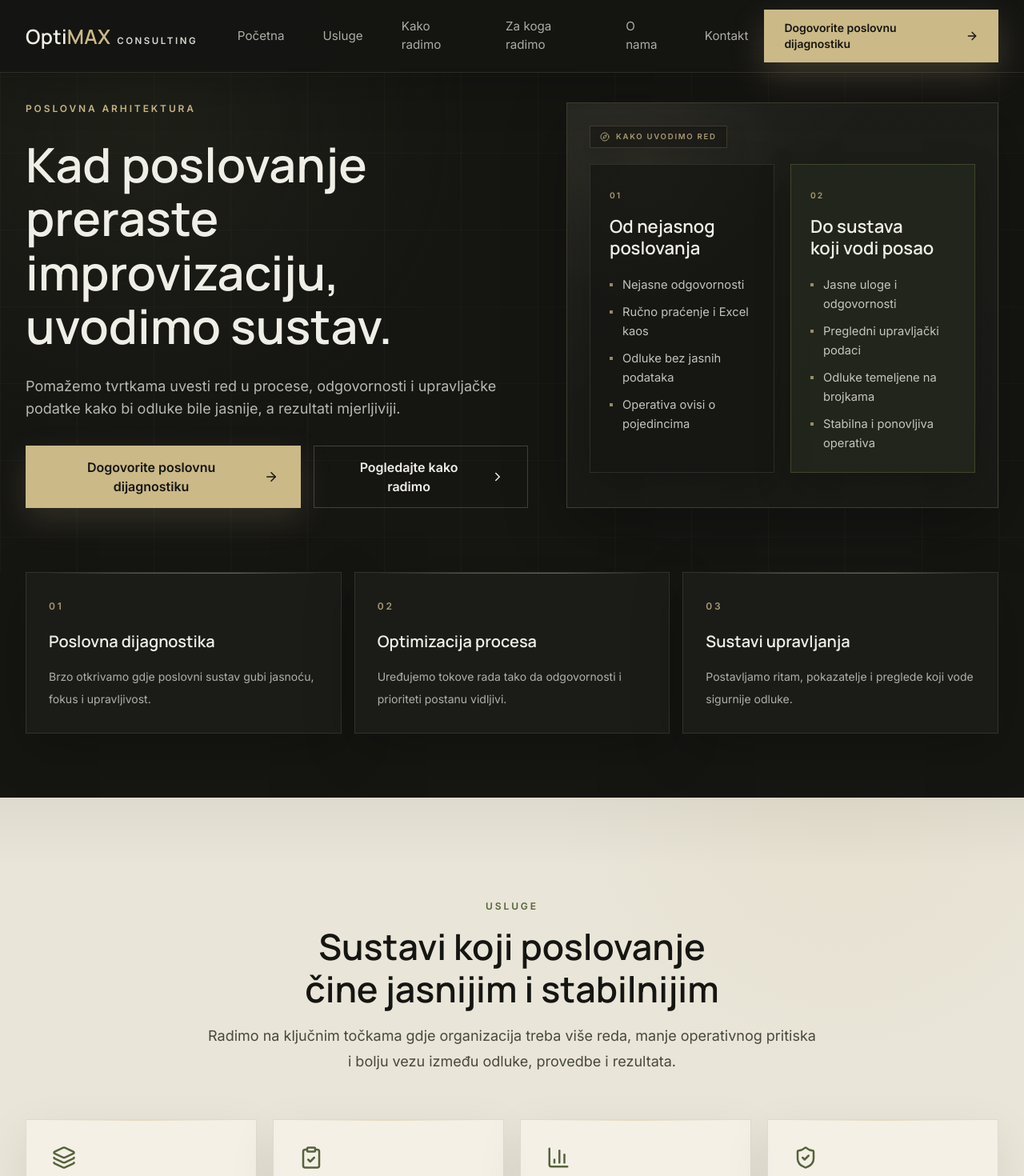
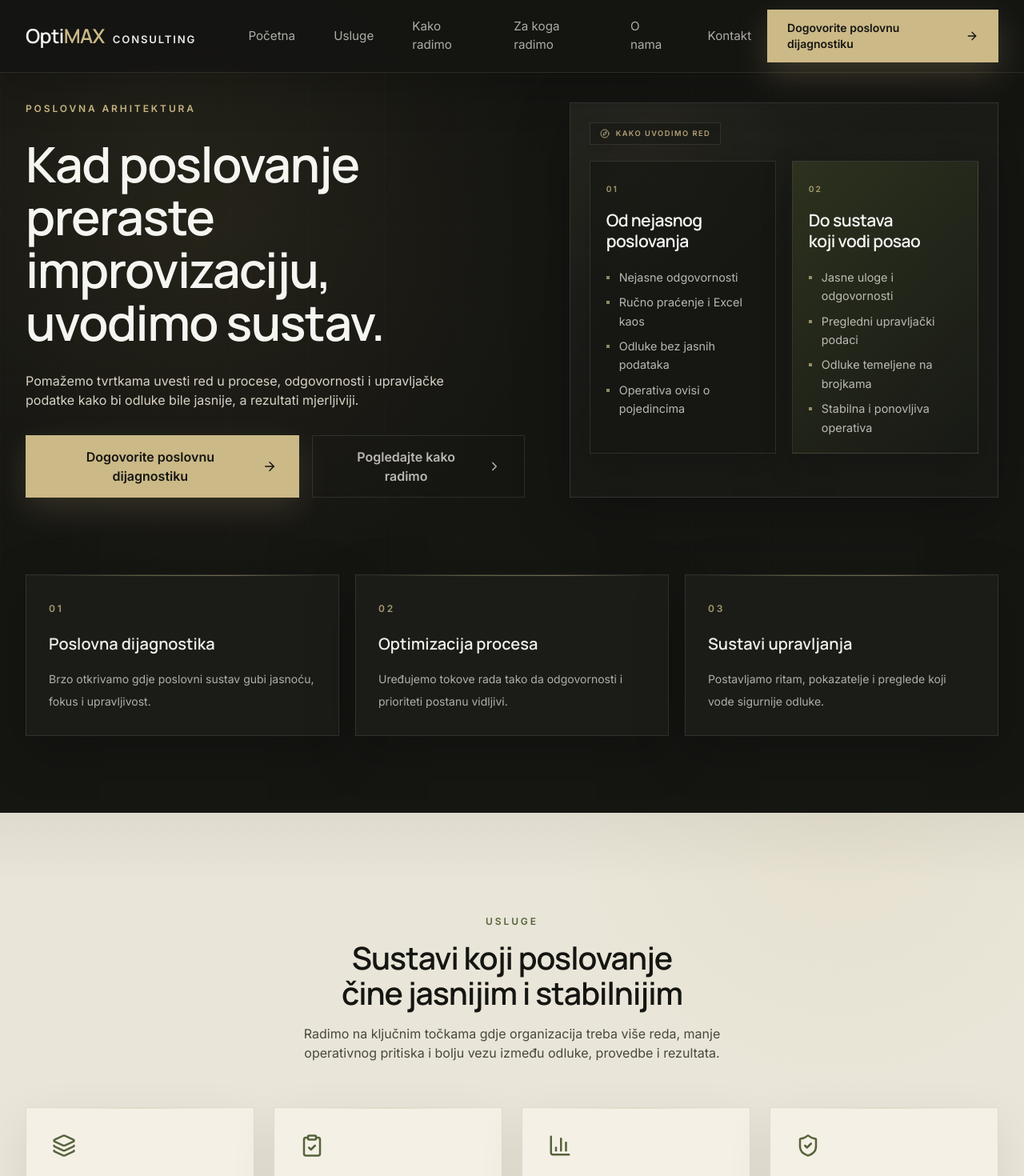
Before and after one commit to jelena1410-ux/optimax-website, a React (Vite) app: page / in a window 1280 px wide. Shown: the top 1470 px of the page at 80% size. Built offline with nearby package versions, Linux system fonts and the light colour scheme.

Commit message:
style: refine boutique Optimax visual hierarchy

```diff
--- a/src/main.jsx
+++ b/src/main.jsx
@@ -28,12 +28,12 @@ const serviceIcons = {
 
 function Logo() {
   return (
-    <a href="#pocetna" className="group mr-3 flex h-10 w-[11.7rem] shrink-0 items-center sm:w-[12.8rem] lg:mr-8 xl:mr-10" aria-label={siteContent.logo.ariaLabel}>
-      <span className="flex min-w-0 items-baseline gap-2 whitespace-nowrap leading-none">
-        <span className="font-display text-[1.4rem] font-semibold tracking-[0.01em] text-graphite-100 transition duration-300 group-hover:text-white sm:text-[1.56rem]">
+    <a href="#pocetna" className="group mr-4 flex h-10 w-[12.1rem] shrink-0 items-center sm:w-[13.15rem] lg:mr-10 xl:mr-12" aria-label={siteContent.logo.ariaLabel}>
+      <span className="flex min-w-0 items-baseline gap-2.5 whitespace-nowrap leading-none">
+        <span className="font-display text-[1.38rem] font-semibold tracking-tight text-[#f5f5f2] transition duration-300 group-hover:text-white sm:text-[1.54rem]">
           Opti<span className="text-champagne-400">MAX</span>
         </span>
-        <span className="text-[0.66rem] font-semibold uppercase tracking-[0.18em] text-graphite-100/90 transition duration-300 group-hover:text-champagne-200 sm:text-[0.72rem] sm:tracking-[0.22em]">
+        <span className="text-[0.76rem] font-semibold uppercase tracking-[0.12em] text-[#f5f5f2]/95 transition duration-300 group-hover:text-champagne-200 sm:text-[0.82rem] sm:tracking-[0.14em]">
           Consulting
         </span>
       </span>
@@ -102,12 +102,12 @@ function Header() {
 
 function SectionHeading({ eyebrow, title, text }) {
   return (
-    <div className="mx-auto max-w-3xl text-center">
+    <div className="reveal mx-auto max-w-2xl text-center">
       <p className="eyebrow">{eyebrow}</p>
-      <h2 className="mt-4 font-display text-[1.7rem] font-semibold leading-[1.18] text-graphite-950 sm:text-[2.2rem] lg:text-[2.8rem]">
+      <h2 className="mt-4 font-display text-[1.55rem] font-semibold leading-[1.12] tracking-tight text-graphite-950 sm:text-[2rem] lg:text-[2.45rem]">
         {title}
       </h2>
-      {text && <p className="mt-4 text-base leading-7 text-graphite-700 sm:text-lg sm:leading-8">{text}</p>}
+      {text && <p className="mx-auto mt-4 max-w-xl text-[15px] leading-relaxed text-graphite-700 sm:text-base">{text}</p>}
     </div>
   );
 }
@@ -117,11 +117,11 @@ function HeroGraphic() {
   const visualCards = [visual.before, visual.after];
 
   return (
-    <div className="relative overflow-hidden border border-champagne-400/20 bg-graphite-900 shadow-[0_24px_72px_rgba(0,0,0,0.28)]">
-      <div className="absolute inset-0 bg-[radial-gradient(circle_at_18%_16%,rgba(203,185,135,0.08),transparent_28%),linear-gradient(135deg,rgba(239,238,231,0.035),transparent_38%),linear-gradient(180deg,rgba(21,21,18,0.02),rgba(21,21,18,0.46))]" />
+    <div className="reveal relative overflow-hidden border border-white/10 bg-graphite-900/80 shadow-[0_22px_68px_rgba(0,0,0,0.24)]">
+      <div className="absolute inset-0 bg-[radial-gradient(circle_at_18%_16%,rgba(198,168,91,0.06),transparent_30%),linear-gradient(135deg,rgba(239,238,231,0.025),transparent_42%),linear-gradient(180deg,rgba(21,21,18,0.02),rgba(21,21,18,0.42))]" />
 
-      <div className="relative grid min-h-[350px] gap-4 p-5 sm:min-h-[410px] sm:p-6 lg:min-h-[465px] lg:content-center lg:gap-5 lg:p-7">
-        <div className="inline-flex w-fit items-center gap-2 border border-champagne-400/20 bg-graphite-950/60 px-3 py-1.5 text-[0.6rem] font-semibold uppercase tracking-[0.18em] text-champagne-400/80 shadow-[0_10px_28px_rgba(0,0,0,0.14)]">
+      <div className="relative grid min-h-[330px] gap-4 p-4 sm:min-h-[380px] sm:p-5 lg:min-h-[430px] lg:content-center lg:gap-5 lg:p-6">
+        <div className="inline-flex w-fit items-center gap-2 border border-white/10 bg-graphite-950/50 px-3 py-1.5 text-[0.58rem] font-semibold uppercase tracking-[0.16em] text-champagne-400/85 shadow-[0_10px_24px_rgba(0,0,0,0.12)]">
           <Compass size={12} />
           {visual.badge}
         </div>
@@ -129,19 +129,19 @@ function HeroGraphic() {
           {visualCards.map((card, index) => (
             <article
               key={card.title}
-              className={`relative overflow-hidden border p-5 shadow-[0_16px_44px_rgba(0,0,0,0.2)] transition duration-500 hover:-translate-y-1 sm:p-6 ${
+              className={`relative overflow-hidden border p-5 shadow-[0_14px_36px_rgba(0,0,0,0.18)] transition duration-500 ease-out hover:-translate-y-1 hover:border-white/20 sm:p-5 ${
                 index === 1
-                  ? 'border-[#6b7a3f]/40 bg-[#23281d]/75 hover:border-champagne-400/40'
-                  : 'border-graphite-100/10 bg-graphite-950/75 hover:border-champagne-400/30'
+                  ? 'border-white/10 bg-[linear-gradient(135deg,rgba(48,55,32,0.82),rgba(24,25,20,0.78))]'
+                  : 'border-white/10 bg-graphite-950/65'
               }`}
             >
               <span className="text-[0.64rem] font-semibold uppercase tracking-[0.2em] text-champagne-400/80">
                 {String(index + 1).padStart(2, '0')}
               </span>
-              <h3 className="mt-4 font-display text-[1.28rem] font-semibold leading-[1.22] text-graphite-100 sm:text-[1.38rem]">
+              <h3 className="mt-4 font-display text-[1.22rem] font-semibold leading-tight tracking-tight text-[#f5f5f2] sm:text-[1.32rem]">
                 {card.title}
               </h3>
-              <ul className="mt-5 grid gap-2.5 text-[0.88rem] leading-6 text-graphite-100/80 sm:text-[0.92rem]">
+              <ul className="mt-5 grid gap-2 text-[0.84rem] leading-relaxed text-graphite-100/75 sm:text-[0.9rem]">
                 {card.items.map((item) => (
                   <li key={item} className="flex gap-3">
                     <span className="mt-2.5 h-1 w-1 shrink-0 bg-champagne-400/70" />
@@ -159,10 +159,10 @@ function HeroGraphic() {
 
 function HeroCards({ items }) {
   return (
-    <section className="relative bg-graphite-950 px-5 pb-16 text-graphite-100 lg:px-8 lg:pb-20">
-      <div className="mx-auto grid max-w-7xl gap-4 sm:grid-cols-3">
+    <section className="relative bg-graphite-950 px-5 pb-20 text-graphite-100 lg:px-8 lg:pb-24">
+      <div className="mx-auto grid max-w-7xl gap-5 sm:grid-cols-3">
         {items.map((item) => (
-          <article key={item.title} className="hero-service-card">
+          <article key={item.title} className="hero-service-card reveal">
             <span className="text-xs font-semibold tracking-[0.24em] text-champagne-400/80">{item.number}</span>
             <h3 className="mt-5 font-display text-xl font-semibold text-graphite-100">{item.title}</h3>
             <p className="mt-4 text-sm leading-7 text-graphite-100/70">{item.text}</p>
@@ -193,22 +193,34 @@ function PrincipleSection({ content }) {
 
 function AboutSection({ content, cta }) {
   const principles = [
-    'Sustav prije improvizacije',
-    'Jasnoća prije kompleksnosti',
-    'Podaci prije pretpostavki',
-    'Provedba prije strategije',
+    {
+      title: 'Sustav prije improvizacije',
+      description: 'Okvir rada mora biti jasan prije nego što rast postane opterećenje.',
+    },
+    {
+      title: 'Jasnoća prije kompleksnosti',
+      description: 'Dobar sustav pojednostavljuje odluke, odgovornosti i svakodnevni ritam.',
+    },
+    {
+      title: 'Podaci prije pretpostavki',
+      description: 'Upravljanje traži informacije koje stvarno pomažu odlučivanju.',
+    },
+    {
+      title: 'Provedba prije strategije',
+      description: 'Vrijednost nastaje tek kada se promjena vidi u načinu rada.',
+    },
   ];
 
   return (
     <section id="o-nama" className="relative scroll-mt-24 overflow-hidden bg-graphite-950 py-20 text-graphite-100 sm:py-24 lg:py-28">
       <div className="absolute inset-0 bg-[radial-gradient(circle_at_18%_18%,rgba(203,185,135,0.06),transparent_28%),linear-gradient(180deg,rgba(21,21,18,0),rgba(48,55,32,0.16))]" />
-      <div className="relative mx-auto grid max-w-7xl gap-10 px-5 lg:grid-cols-[0.92fr_1.08fr] lg:items-start lg:px-8">
-        <div className="max-w-2xl">
+      <div className="relative mx-auto grid max-w-7xl gap-14 px-5 lg:grid-cols-[0.9fr_1.1fr] lg:items-start lg:px-8">
+        <div className="reveal max-w-xl">
           <p className="eyebrow text-champagne-400">{content.eyebrow}</p>
-          <h2 className="mt-5 font-display text-[1.8rem] font-semibold leading-[1.22] sm:text-[2.35rem] sm:leading-[1.18] lg:text-[2.9rem]">
+          <h2 className="mt-5 font-display text-[1.68rem] font-semibold leading-tight tracking-tight text-[#f5f5f2] sm:text-[2.15rem] lg:text-[2.65rem]">
             {content.title}
           </h2>
-          <div className="mt-7 space-y-5 text-base leading-8 text-graphite-100/75 sm:text-[1.03rem]">
+          <div className="mt-7 space-y-5 text-[15px] leading-relaxed text-graphite-100/70 sm:text-base">
             {content.paragraphs.map((paragraph) => (
               <p key={paragraph}>{paragraph}</p>
             ))}
@@ -218,28 +230,33 @@ function AboutSection({ content, cta }) {
             <ArrowRight className="shrink-0" size={18} />
           </a>
         </div>
-        <div className="border border-champagne-400/15 bg-graphite-900/60 p-6 shadow-[0_24px_82px_rgba(0,0,0,0.28)] sm:p-7 lg:p-8">
-          <div className="border-b border-graphite-100/10 pb-6">
-            <h3 className="font-display text-[1.15rem] font-semibold uppercase leading-tight tracking-[0.18em] text-champagne-300 sm:text-[1.28rem]">
+        <div className="reveal border-l border-champagne-400/40 pl-6 sm:pl-8 lg:pl-10">
+          <div className="pb-7">
+            <h3 className="font-display text-[1.05rem] font-semibold uppercase leading-tight tracking-[0.14em] text-champagne-300 sm:text-[1.16rem]">
               Način razmišljanja
             </h3>
-            <p className="mt-4 max-w-xl text-[0.95rem] leading-7 text-graphite-100/70">
+            <p className="mt-4 max-w-lg text-[0.92rem] leading-relaxed text-graphite-100/70">
               Sustav promatramo kroz odluke, odgovornosti, podatke i provedbu.
             </p>
           </div>
-          <div className="divide-y divide-graphite-100/10">
+          <div className="divide-y divide-white/10 border-y border-white/10">
             {principles.map((item, index) => (
-              <div key={item} className="group grid grid-cols-[2.7rem_1fr] items-center gap-4 py-4">
-                <span className="font-display text-[0.68rem] font-semibold tracking-[0.2em] text-champagne-400/75">
+              <div key={item.title} className="group grid grid-cols-[2.6rem_1fr] gap-4 py-5 transition duration-500 ease-out hover:translate-x-1">
+                <span className="pt-1 font-display text-[0.66rem] font-semibold tracking-[0.16em] text-champagne-400/70">
                   {String(index + 1).padStart(2, '0')}
                 </span>
-                <span className="font-display text-base font-semibold leading-7 text-graphite-100/90 transition duration-300 group-hover:text-champagne-100 sm:text-[1.05rem]">
-                  {item}
-                </span>
+                <div>
+                  <h4 className="font-display text-base font-semibold leading-6 tracking-tight text-[#f5f5f2] transition duration-300 group-hover:text-champagne-100 sm:text-[1.05rem]">
+                    {item.title}
+                  </h4>
+                  <p className="mt-2 max-w-lg text-sm leading-relaxed text-graphite-100/60">
+                    {item.description}
+                  </p>
+                </div>
               </div>
             ))}
           </div>
-          <p className="mt-6 border-l border-champagne-400/50 bg-graphite-950/70 p-5 font-display text-lg leading-7 text-graphite-100 shadow-[0_18px_54px_rgba(0,0,0,0.22)] sm:p-6 sm:text-xl sm:leading-8">
+          <p className="mt-7 border-l border-champagne-400/50 bg-graphite-950/50 p-5 font-display text-base leading-7 text-[#f5f5f2] shadow-[0_16px_44px_rgba(0,0,0,0.18)] sm:text-lg">
             {content.closing.map((line) => (
               <span key={line} className="block">
                 {line}
@@ -257,9 +274,9 @@ function ExpertiseSection({ content }) {
     <section className="section-pad section-ivory">
       <div className="mx-auto max-w-7xl px-5 lg:px-8">
         <SectionHeading eyebrow={content.eyebrow} title={content.title} />
-        <div className="mt-12 grid gap-5 sm:grid-cols-2 lg:grid-cols-4">
+        <div className="mt-14 grid gap-6 sm:grid-cols-2 lg:grid-cols-4">
           {content.items.map((item) => (
-            <article key={item.title} className="service-card">
+            <article key={item.title} className="service-card reveal">
               <Target className="text-olive-700" size={24} />
               <h3 className="mt-7 font-display text-xl font-semibold text-graphite-950">{item.title}</h3>
               <p className="mt-4 text-sm leading-7 text-graphite-700">{item.text}</p>
@@ -275,7 +292,7 @@ function SignalSection({ signals, results }) {
   return (
     <section className="section-pad section-olive">
       <div className="mx-auto grid max-w-7xl gap-8 px-5 lg:grid-cols-2 lg:px-8">
-        <div className="signal-panel">
+        <div className="signal-panel reveal">
           <p className="eyebrow">{signals.eyebrow}</p>
           <h2 className="mt-4 font-display text-[1.7rem] font-semibold leading-[1.18] text-graphite-950 sm:text-[2.15rem]">
             {signals.title}
@@ -292,7 +309,7 @@ function SignalSection({ signals, results }) {
             {signals.closing}
           </p>
         </div>
-        <div className="signal-panel signal-panel-dark">
+        <div className="signal-panel signal-panel-dark reveal">
           <p className="eyebrow text-champagne-400">{results.eyebrow}</p>
           <h2 className="mt-4 font-display text-[1.7rem] font-semibold leading-[1.18] text-graphite-100 sm:text-[2.15rem]">
             {results.title}
@@ -355,14 +372,15 @@ function App() {
       <Header />
 
       <section id="pocetna" className="relative scroll-mt-24 overflow-hidden bg-graphite-950 pt-28 text-graphite-100 lg:pt-32">
-        <div className="absolute inset-0 hero-lines opacity-60" />
-        <div className="relative mx-auto grid max-w-7xl gap-10 px-5 pb-12 sm:gap-12 sm:pb-16 lg:grid-cols-[1fr_0.86fr] lg:px-8 lg:pb-20">
-          <div className="flex flex-col justify-center">
+        <div className="absolute inset-0 bg-[radial-gradient(circle_at_20%_40%,rgba(198,168,91,0.08),transparent_40%)]" />
+        <div className="absolute inset-0 hero-lines opacity-25" />
+        <div className="relative mx-auto grid max-w-7xl gap-12 px-5 pb-14 sm:gap-14 sm:pb-20 lg:grid-cols-[1fr_0.86fr] lg:px-8 lg:pb-24">
+          <div className="reveal flex flex-col justify-center">
             <p className="eyebrow text-champagne-400">POSLOVNA ARHITEKTURA</p>
-            <h1 className="mt-7 max-w-4xl font-display text-[2.05rem] font-semibold leading-[1.2] text-graphite-100 sm:text-[2.65rem] sm:leading-[1.17] lg:text-[3.72rem] lg:leading-[1.13]">
+            <h1 className="mt-7 max-w-3xl font-display text-[2.08rem] font-semibold leading-[1.08] tracking-tight text-[#f5f5f2] sm:text-[2.72rem] lg:text-[3.82rem]">
               {hero.title}
             </h1>
-            <p className="mt-7 max-w-2xl text-base leading-8 text-graphite-100/75 sm:text-lg">
+            <p className="mt-7 max-w-xl text-[15px] leading-relaxed text-[#d9d3c6] sm:text-base">
               {hero.text}
             </p>
             <div className="mt-8 flex flex-col gap-4 sm:flex-row">
@@ -370,7 +388,7 @@ function App() {
                 {ctas.primary}
                 <ArrowRight className="shrink-0" size={18} />
               </a>
-              <a href="#kako-radimo" className="premium-button-secondary inline-flex min-h-11 items-center justify-center gap-3 border border-graphite-100/20 px-7 py-3.5 text-center font-semibold text-graphite-100 transition focus-visible:outline focus-visible:outline-2 focus-visible:outline-offset-4 focus-visible:outline-champagne-400">
+              <a href="#kako-radimo" className="premium-button-secondary inline-flex min-h-11 items-center justify-center gap-3 border border-white/10 px-7 py-3.5 text-center font-semibold text-graphite-100/75 transition focus-visible:outline focus-visible:outline-2 focus-visible:outline-offset-4 focus-visible:outline-champagne-400">
                 {ctas.secondary}
                 <ChevronRight className="shrink-0" size={18} />
               </a>
@@ -387,12 +405,12 @@ function App() {
           title={services.title}
           text={services.text}
         />
-        <div className="mx-auto mt-14 grid max-w-7xl gap-5 px-5 sm:grid-cols-2 lg:grid-cols-4 lg:px-8">
-          {services.items.map(({ icon, title, text, benefit }) => {
+        <div className="mx-auto mt-14 grid max-w-7xl gap-6 px-5 sm:grid-cols-2 lg:grid-cols-4 lg:px-8">
+          {services.items.map(({ icon, title, text, benefit }, index) => {
             const Icon = serviceIcons[icon] ?? Layers3;
 
             return (
-              <article key={title} className="service-card">
+              <article key={title} className={`service-card reveal ${index === 1 ? 'service-card-featured' : ''}`}>
                 <Icon className="text-olive-700" size={30} />
                 <h3 className="mt-8 font-display text-xl font-semibold text-graphite-950">{title}</h3>
                 <p className="mt-4 leading-7 text-graphite-700">{text}</p>
@@ -409,14 +427,14 @@ function App() {
         <div className="mx-auto grid max-w-7xl gap-10 px-5 lg:grid-cols-[0.86fr_1fr] lg:px-8">
           <div>
             <p className="eyebrow text-champagne-400">{process.eyebrow}</p>
-            <h2 className="mt-4 font-display text-[1.7rem] font-semibold leading-[1.18] sm:text-[2.2rem] lg:text-[2.8rem]">
+            <h2 className="mt-4 font-display text-[1.55rem] font-semibold leading-tight tracking-tight sm:text-[2rem] lg:text-[2.45rem]">
               {process.title}
             </h2>
-            <p className="mt-6 text-lg leading-8 text-graphite-100/70">
+            <p className="mt-5 max-w-xl text-[15px] leading-relaxed text-[#d9d3c6] sm:text-base">
               {process.text}
             </p>
           </div>
-          <div className="grid gap-4">
+          <div className="grid gap-6">
             {process.items.map((item, index) => (
               <div key={item.title} className="process-row">
                 <span className="process-index">{String(index + 1).padStart(2, '0')}</span>
@@ -440,7 +458,7 @@ function App() {
         <div className="mx-auto grid max-w-7xl gap-10 px-5 lg:grid-cols-[0.9fr_1.1fr] lg:px-8">
           <div>
             <p className="eyebrow">{audiences.eyebrow}</p>
-            <h2 className="mt-4 font-display text-[1.7rem] font-semibold leading-[1.18] sm:text-[2.2rem] lg:text-[2.8rem]">
+            <h2 className="mt-4 font-display text-[1.55rem] font-semibold leading-tight tracking-tight sm:text-[2rem] lg:text-[2.45rem]">
               {audiences.title}
             </h2>
           </div>
@@ -460,7 +478,7 @@ function App() {
           <div className="grid items-stretch overflow-hidden border border-champagne-400/15 bg-graphite-950 shadow-premium lg:grid-cols-[0.92fr_1.08fr]">
             <div className="flex flex-col justify-center p-7 text-graphite-100 sm:p-10 lg:p-12">
               <p className="eyebrow text-champagne-400">{strategicSupport.eyebrow}</p>
-              <h2 className="mt-5 font-display text-[1.7rem] font-semibold leading-[1.18] sm:text-[2.2rem] lg:text-[2.8rem]">
+              <h2 className="mt-5 font-display text-[1.55rem] font-semibold leading-tight tracking-tight sm:text-[2rem] lg:text-[2.45rem]">
                 {strategicSupport.title}
               </h2>
               <p className="mt-6 text-lg leading-8 text-graphite-100/70">
```
